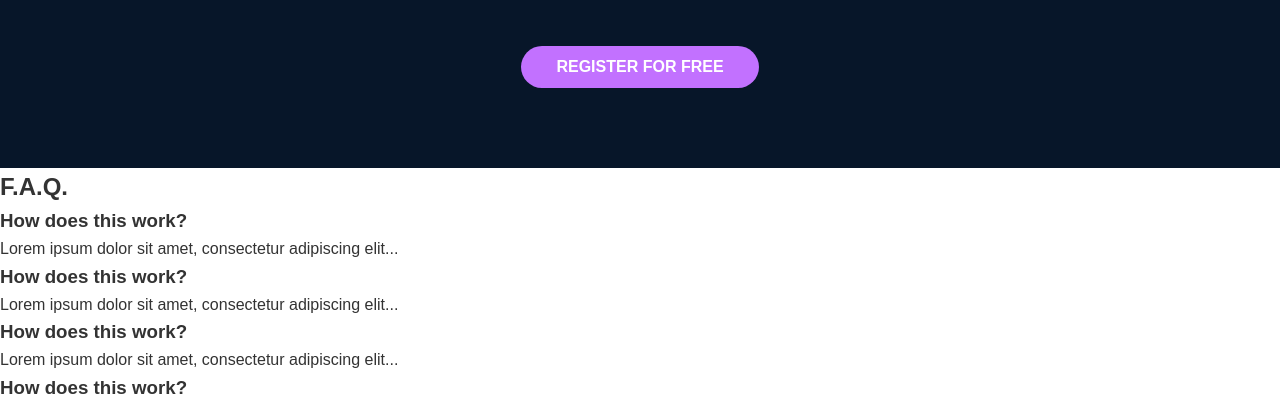
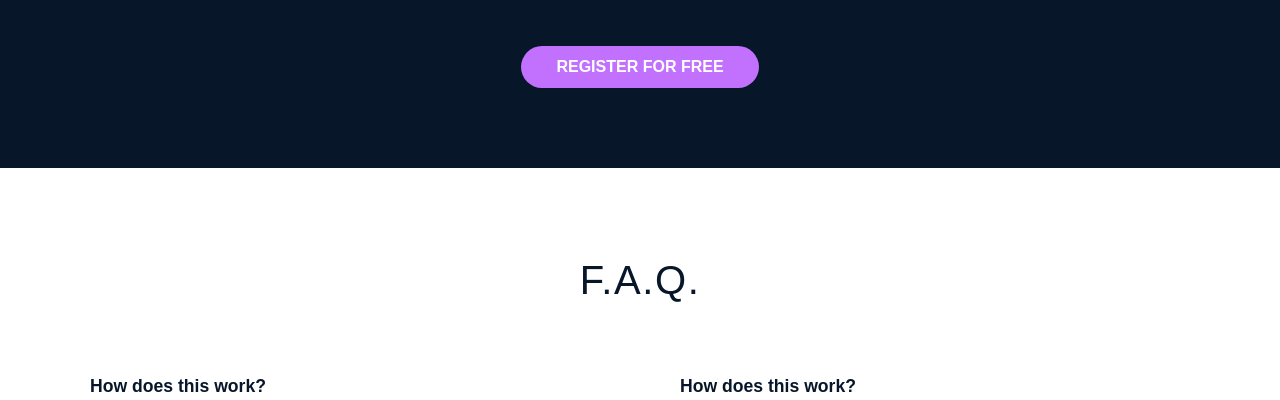
Before and after one commit to zakariaradi/alx_html_css, a plain HTML site: page css_advanced/index.html in a window 1280 px wide. Shown: the part 2349-2749 px from the top of the page. Drawn offline with Linux system fonts and the light colour scheme.

Commit message:
Update index.html and styles.css with correct FAQ section

```diff
--- a/css_advanced/index.html
+++ b/css_advanced/index.html
@@ -207,33 +207,34 @@
 
 
     <!-- FAQ SECTION -->
-    <section class="faq">
-        <h2 class="section-title">F.A.Q.</h2>
+  <section class="faq-section">
+    <h2>F.A.Q.</h2>
 
     <div class="faq-grid">
 
         <div class="faq-item">
             <h3>How does this work?</h3>
-                <p>Lorem ipsum dolor sit amet, consectetur adipiscing elit...</p>
+            <p>Lorem ipsum dolor sit amet, consectetur adipiscing elit, sed do eiusmod tempor incididunt ut labore et dolore magna aliqua.</p>
         </div>
 
         <div class="faq-item">
             <h3>How does this work?</h3>
-                <p>Lorem ipsum dolor sit amet, consectetur adipiscing elit...</p>
+            <p>Lorem ipsum dolor sit amet, consectetur adipiscing elit, sed do eiusmod tempor incididunt ut labore et dolore magna aliqua.</p>
         </div>
 
         <div class="faq-item">
             <h3>How does this work?</h3>
-                <p>Lorem ipsum dolor sit amet, consectetur adipiscing elit...</p>
+            <p>Lorem ipsum dolor sit amet, consectetur adipiscing elit, sed do eiusmod tempor incididunt ut labore et dolore magna aliqua.</p>
         </div>
 
         <div class="faq-item">
             <h3>How does this work?</h3>
-                <p>Lorem ipsum dolor sit amet, consectetur adipiscing elit...</p>
+            <p>Lorem ipsum dolor sit amet, consectetur adipiscing elit, sed do eiusmod tempor incididunt ut labore et dolore magna aliqua.</p>
         </div>
 
     </div>
   </section>
+
 
     <!-- FOOTER -->
     <footer class="footer">
--- a/css_advanced/styles.css
+++ b/css_advanced/styles.css
@@ -424,3 +424,46 @@ body {
 .membership button:hover {
     opacity: 0.85;
 }
+
+/* ============================
+   FAQ SECTION
+============================ */
+.faq-section {
+    padding: 80px 20px 120px;
+    text-align: center;
+    background: #ffffff;
+}
+
+/* Title */
+.faq-section h2 {
+    font-size: 2.5rem;
+    font-weight: 300;
+    margin-bottom: 60px;
+    letter-spacing: 0.1rem;
+    color: #071629;
+}
+
+/* Grid of 4 items (2 per row) */
+.faq-grid {
+    max-width: 1100px;
+    margin: 0 auto;
+    display: grid;
+    grid-template-columns: repeat(2, 1fr);
+    gap: 50px 80px;
+    text-align: left;
+}
+
+/* Question title */
+.faq-item h3 {
+    font-size: 1.1rem;
+    font-weight: 700;
+    margin-bottom: 12px;
+    color: #071629;
+}
+
+/* Answer text */
+.faq-item p {
+    color: #6c7a89;
+    font-size: 0.95rem;
+    line-height: 1.5;
+}
```
Lines whose indentation alone changed are shown as unchanged.
